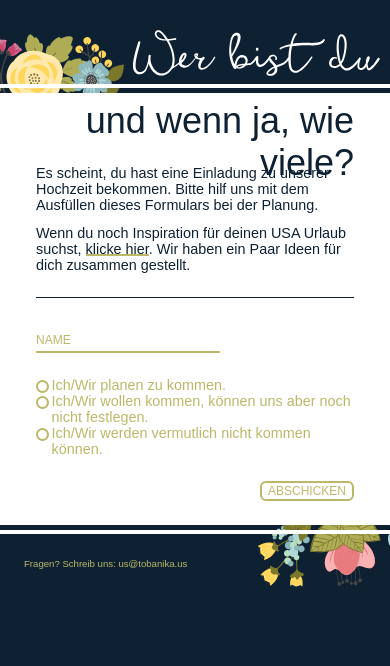
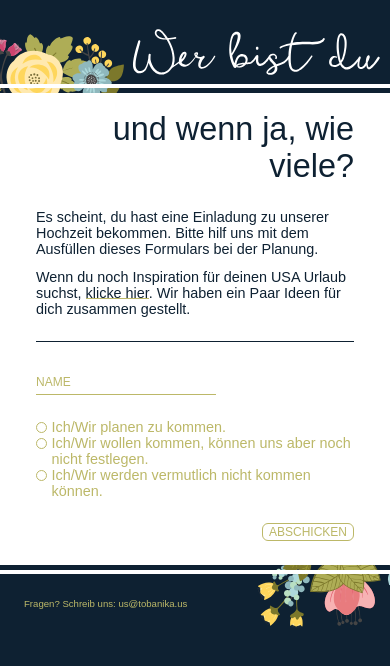
Before and after one commit to MrLoh/tobanika.us, a PHP site: page /survey/ in a window 390 px wide; the page is wider, and only the part inside the window is pictured. Shown: the top 666 px of that part. Run offline with PHP 8.4, Linux system fonts and the light colour scheme; some libraries are stand-ins or nearby versions.

Commit message:
add mobile styles

```diff
--- a/assets/css/survey.scss
+++ b/assets/css/survey.scss
@@ -14,6 +14,7 @@ html {
     @media (min-width: 1100px) {
         font-size: 20px;
     }
+    overflow-x: hidden;
 }
 
 body {
@@ -41,6 +42,14 @@ main, footer {
     top: -4.2rem;
     left: -4.7rem;
     width: 15rem;
+    @media (max-width: 384px) {
+        width: 45%;
+        left: -15%;
+        top: -4rem;
+    }
+    @media (max-width: 336px) {
+        top: -3.6rem;
+    }
 }
 
 #flowers-bottom-right {
@@ -49,6 +58,14 @@ main, footer {
     bottom: -4.5rem;
     right: -4.9rem;
     width: 16rem;
+    @media (max-width: 384px) {
+        width: 50%;
+        right: -17%;
+        bottom: -4.4rem;
+    }
+    @media (max-width: 336px) {
+        bottom: -4rem;
+    }
 }
 
 .frame {
@@ -58,7 +75,7 @@ main, footer {
     padding: .4rem;
 }
 
-@media (max-width: 48rem) {
+@media (max-width: 768px) {
     main, footer {
         max-width: 100%;
     }
@@ -73,29 +90,54 @@ main, footer {
 .container {
     margin: 0;
     background: white;
-    padding: 6rem 3rem 1rem 3rem;
+    padding: 1.5rem 3rem 1rem 3rem;
     color: $background;
 
+    @media (max-width: 384px) {
+        padding: 1rem 2rem 1rem 2rem;
+    }
+    @media (max-width: 336px) {
+        padding: 1rem 1rem 1rem 1rem;
+    }
+
     h1 {
-        position: absolute;
+        position: relative;
         top: 0;
         left: 0;
-        margin: 0;
+        margin: 0 0 2rem 0;
         width: 100%;
 
         .top {
             position: absolute;
-            top: -4.8rem;
-            left: 11rem;
+            top: -6.8rem;
+            left: 8rem;
             height: 3.8rem;
+
+            @media (max-width: 384px) {
+                height: auto;
+                width: 75%;
+                left: 30%;
+                top: -5.8rem
+            }
+            @media (max-width: 336px) {
+                top: -5.4rem;
+            }
         }
 
         .bottom {
-            margin: 1rem 3rem;
             font-family: $proxima;
             font-size: 3rem;
             font-weight: 100;
             text-align: right;
+            @media (max-width: 26rem) {
+                font-size: 2.7rem;
+            }
+            @media (max-width: 384px) {
+                font-size: 2.5rem;
+            }
+            @media (max-width: 336px) {
+                font-size: 2.3rem;
+            }
         }
     }
 
@@ -126,6 +168,10 @@ main, footer {
             height: 2px;
             background: $light-green;
             transition: color .1s;
+            @media (max-width: 500px) {
+                height: 1px;
+                bottom: 2px;
+            }
         }
 
         &:hover, &:focus, &:active {
@@ -150,7 +196,12 @@ form {
         border: none;
         font: inherit;
         border-bottom: 2px solid $light-green;
+        border-radius: 0;
+        padding: 0;
         width: 15rem;
+        @media (max-width: 500px) {
+            border-bottom: 1px solid $light-green;
+        }
 
         &:focus {
             outline: none;
@@ -212,6 +263,9 @@ form {
                 border: 2px solid $light-green;
                 border-radius: 50%;
                 transition: all .1s;
+                @media (max-width: 500px) {
+                    border: 1px solid $light-green;
+                }
             }
             &::after {
                 width: .25rem;
@@ -220,6 +274,14 @@ form {
                 left: .375rem;
                 background: white;
                 border: none;
+                @media (max-width: 500px) {
+                    top: 7px;
+                    left: 4px;
+                }
+                @media (min-width: 1100px) {
+                    top: 12px;
+                    left: 7px;
+                }
             }
         }
         &:checked + label {
@@ -261,11 +323,17 @@ form {
         border-radius: .5rem;
         background: none;
         outline: none;
+        appearance: none;
         cursor: pointer;
+        @media (max-width: 500px) {
+            border: 1px solid $light-green;
+        }
 
         &:hover, &:focus, &:active {
             background: $light-green;
             color: white;
+            border-radius: .5rem;
+
         }
     }
 
--- a/survey/danke.php
+++ b/survey/danke.php
@@ -41,7 +41,7 @@ $text = get('text');
 						if ( !$valid ){
 							echo 'aber das verstehen wir nicht';
 						} elseif ( !$saved ){
-							echo 'aber unser Server hatte ein Problem';
+							echo 'aber das ist schief gegangen';
 						} else {
 							echo 'für deine Angaben';
 						}
--- a/survey/index.php
+++ b/survey/index.php
@@ -5,7 +5,7 @@
 	<meta name="robots" content="noindex">
 	<title>Rückmeldung Hochzeit Tobias &amp; Anika</title>
 
-	<meta name="viewport" content="width=device-width, initial-scale=1">
+	<meta name="viewport" content="width=device-width, initial-scale=1, user-scalable=0">
 	<link rel="stylesheet" href="assets/css/survey.min.css">
 	<link rel="icon" type="image/png" href="assets/favicon.png" />
 	<script src="https://use.typekit.net/qtl2ghn.js"></script>
```
Also changed, not shown: assets/css/survey.min.css, assets/svg/danke.svg.
